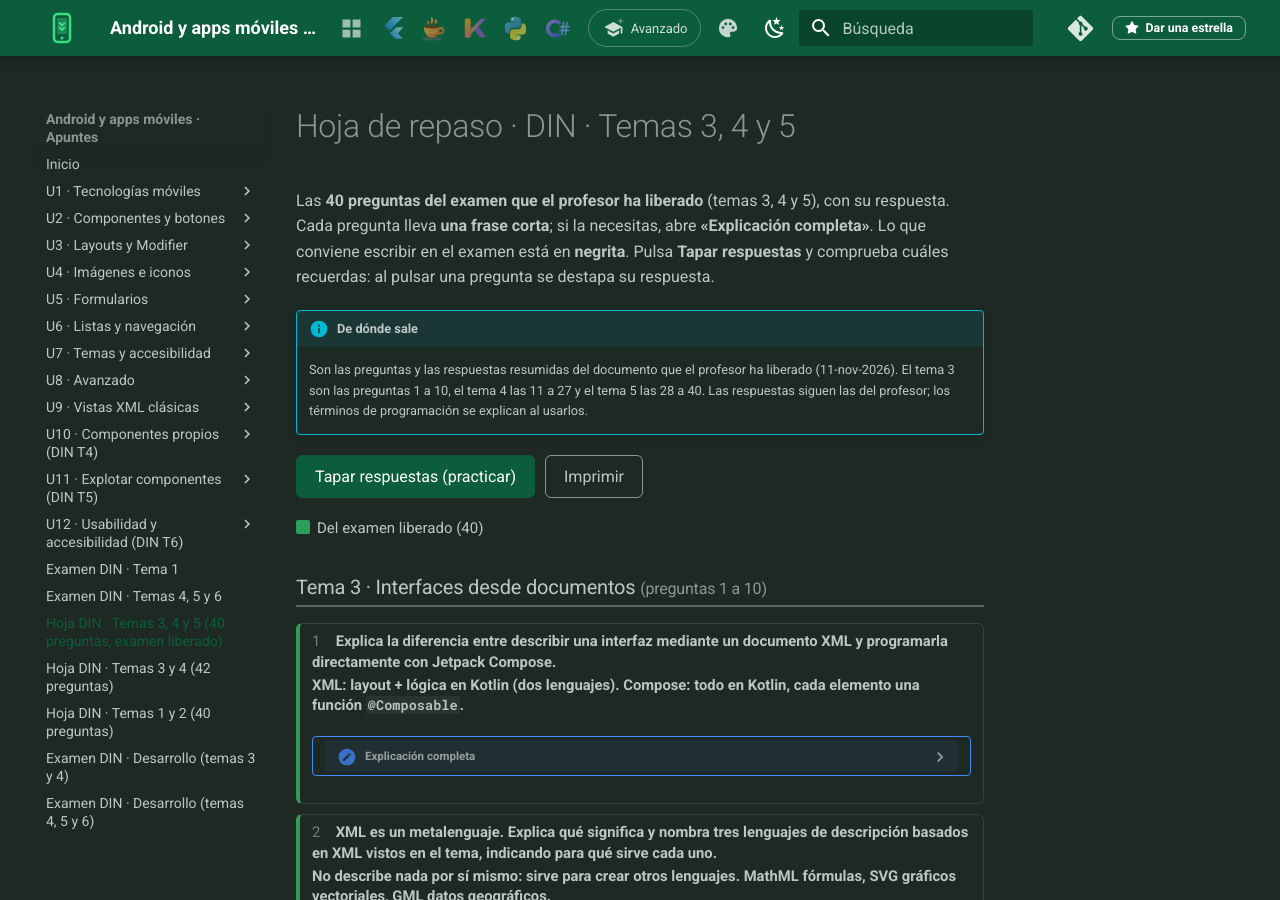
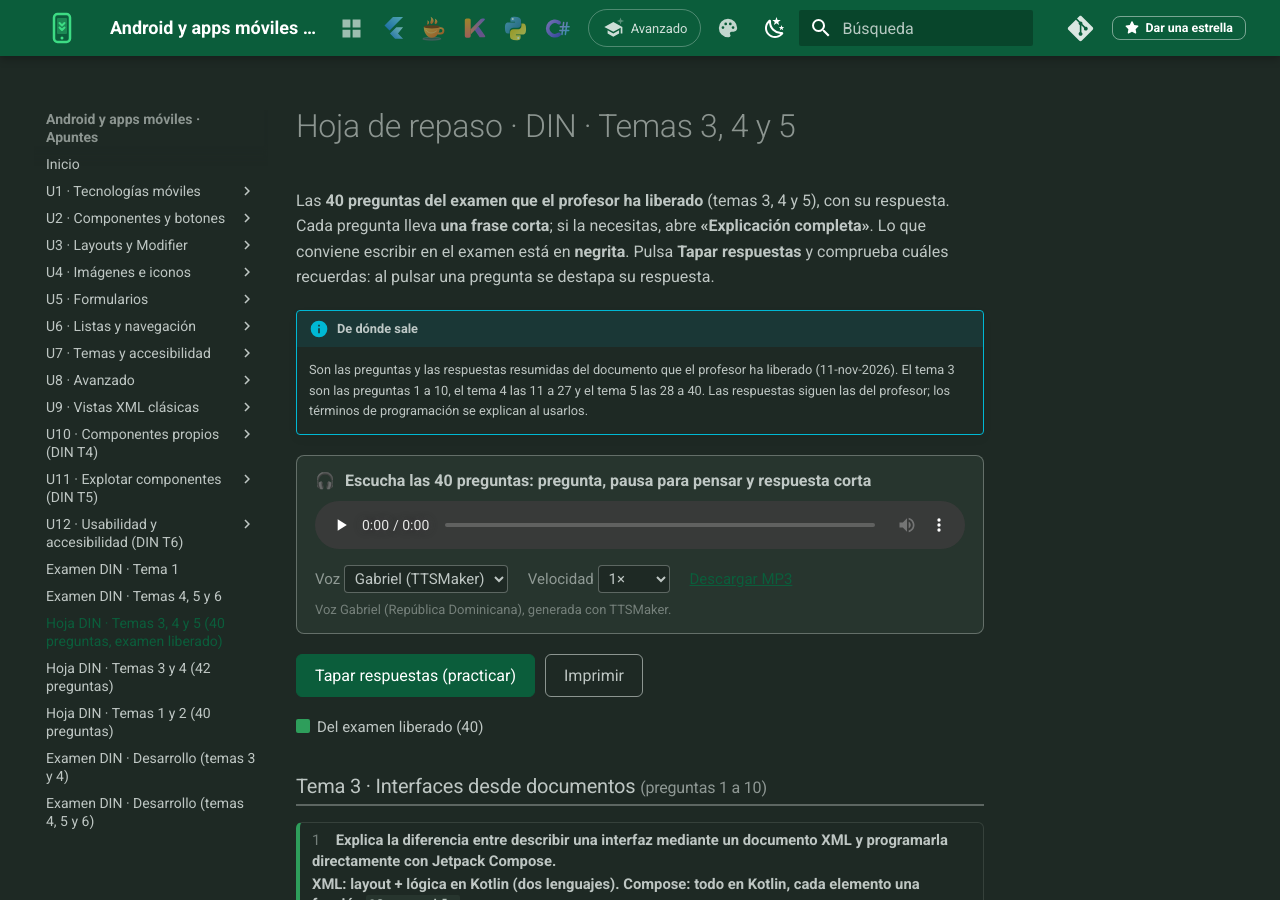
Before and after one commit to apuntes-dam/android-apuntes, an MkDocs documentation site: the page built from docs/hoja-din-t345.md, in a window 1280 px wide and 900 px high. Built offline with MkDocs 1.6.1 and Material for MkDocs 9.7.7, drawn with Linux system fonts in a browser that asks for light colours; comment, search, counter and statistics services are not loaded.

Commit message:
Hoja DIN T3+T4+T5: audio con la voz de Gabriel (pregunta, pausa y respuesta corta)
Co-Authored-By: Claude Sonnet 5.5 <noreply@anthropic.com>

```diff
--- a/docs/hoja-din-t345.md
+++ b/docs/hoja-din-t345.md
@@ -6,6 +6,8 @@ Las **40 preguntas del examen que el profesor ha liberado** (temas 3, 4 y 5), co
     Son las preguntas y las respuestas resumidas del documento que el profesor ha liberado (11-nov-2026). El tema 3 son las preguntas 1 a 10, el tema 4 las 11 a 27 y el tema 5 las 28 a 40. Las respuestas siguen las del profesor; los términos de programación se explican al usarlos.
 
 <link rel="stylesheet" href="../assets/hoja-din.css?v=a5fa186e">
+<div class="narrador" data-slug="hoja-din-t345-repaso" data-voces="gabriel:Gabriel (TTSMaker)" data-titulo="Escucha las 40 preguntas: pregunta, pausa para pensar y respuesta corta"></div>
+
 <div class="hd hd-2p hd-corrido" id="hoja-din">
 <div class="hd-barra"><button class="hd-btn" id="hd-tapar" type="button">Tapar respuestas (practicar)</button><button class="hd-btn hd-sec" id="hd-imprimir" type="button">Imprimir</button></div>
 <div class="hd-leyenda"><span class="hd-lA">Del examen liberado (40)</span></div>
```
Also changed, not shown: 1 other file.
